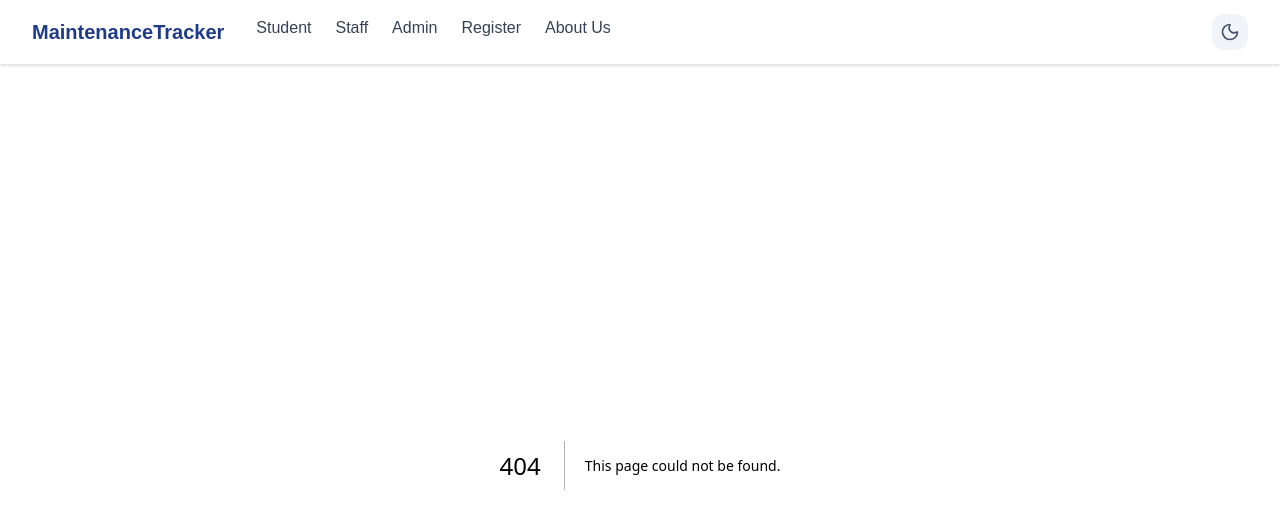
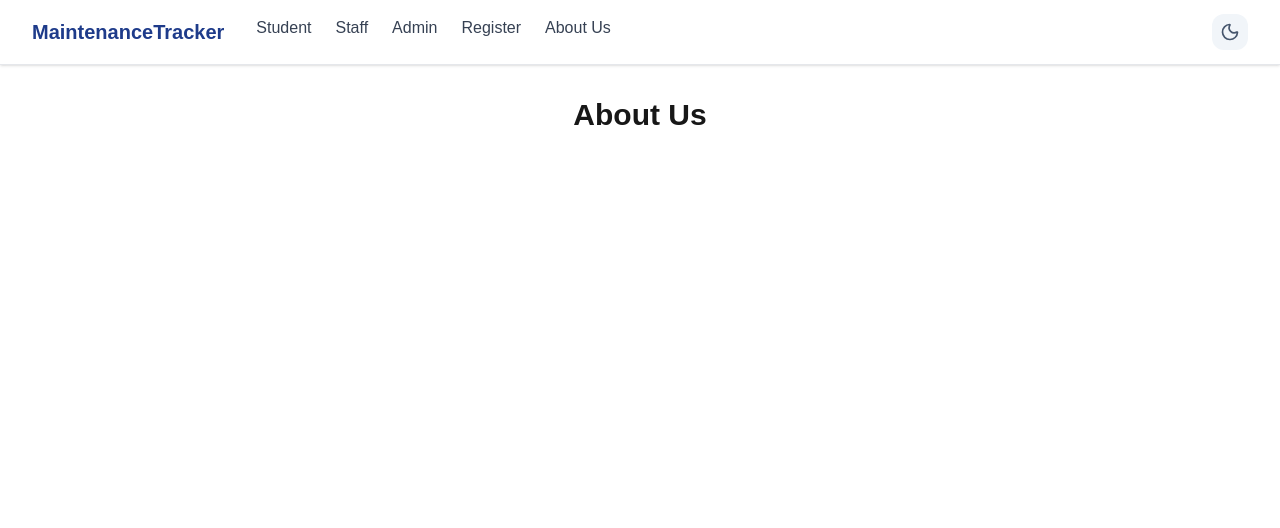
Before and after one commit to amirtavass/maintenance-tracker-repo, a Next.js app in the folder client/: page /about in a window 1280 px wide. Before the commit this address had no page. Shown: the top 528 px of the page. Built offline with nearby package versions, Linux system fonts and the light colour scheme.

Commit message:
Initial about us page structure

```diff
--- /dev/null
+++ b/client/src/app/about/page.tsx
@@ -0,0 +1,9 @@
+import React from 'react';
+
+export default function AboutPage() {
+  return (
+    <div className="container mx-auto px-4 py-8">
+      <h1 className="text-3xl font-bold text-center mb-8">About Us</h1>
+    </div>
+  );
+}
```
